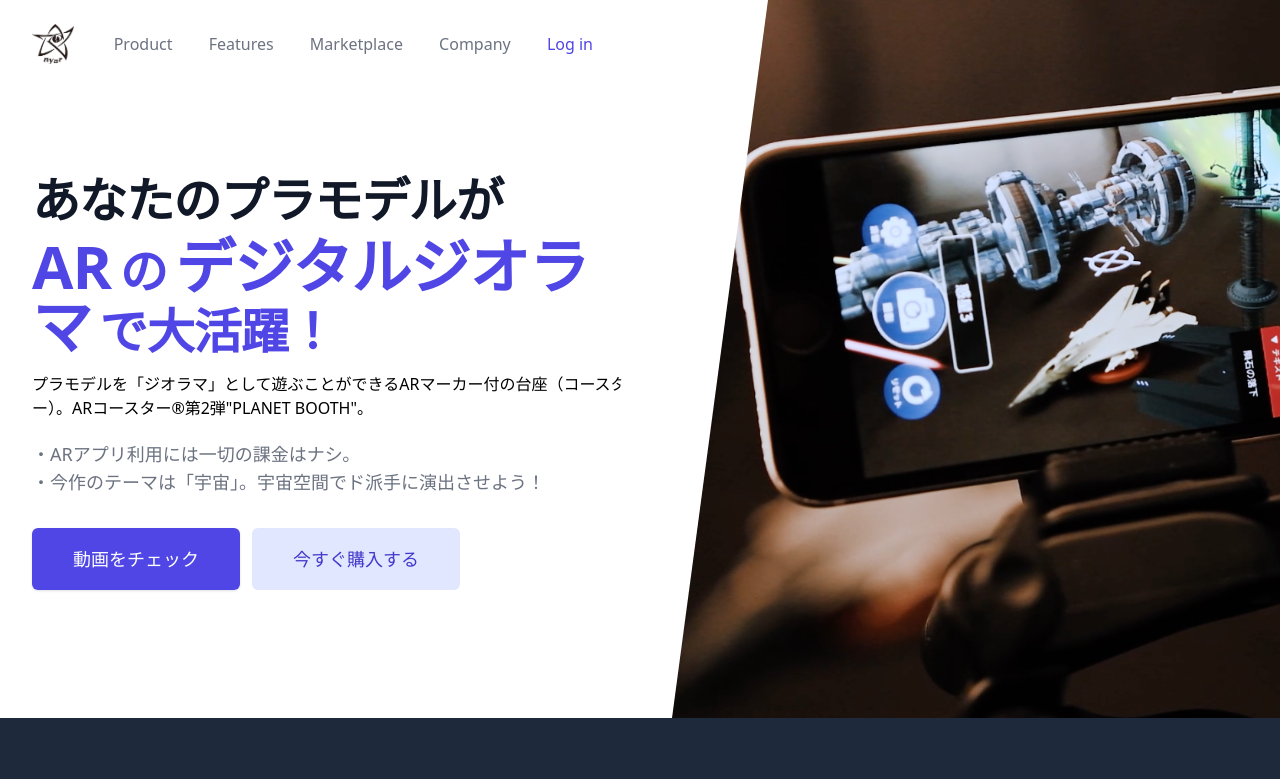
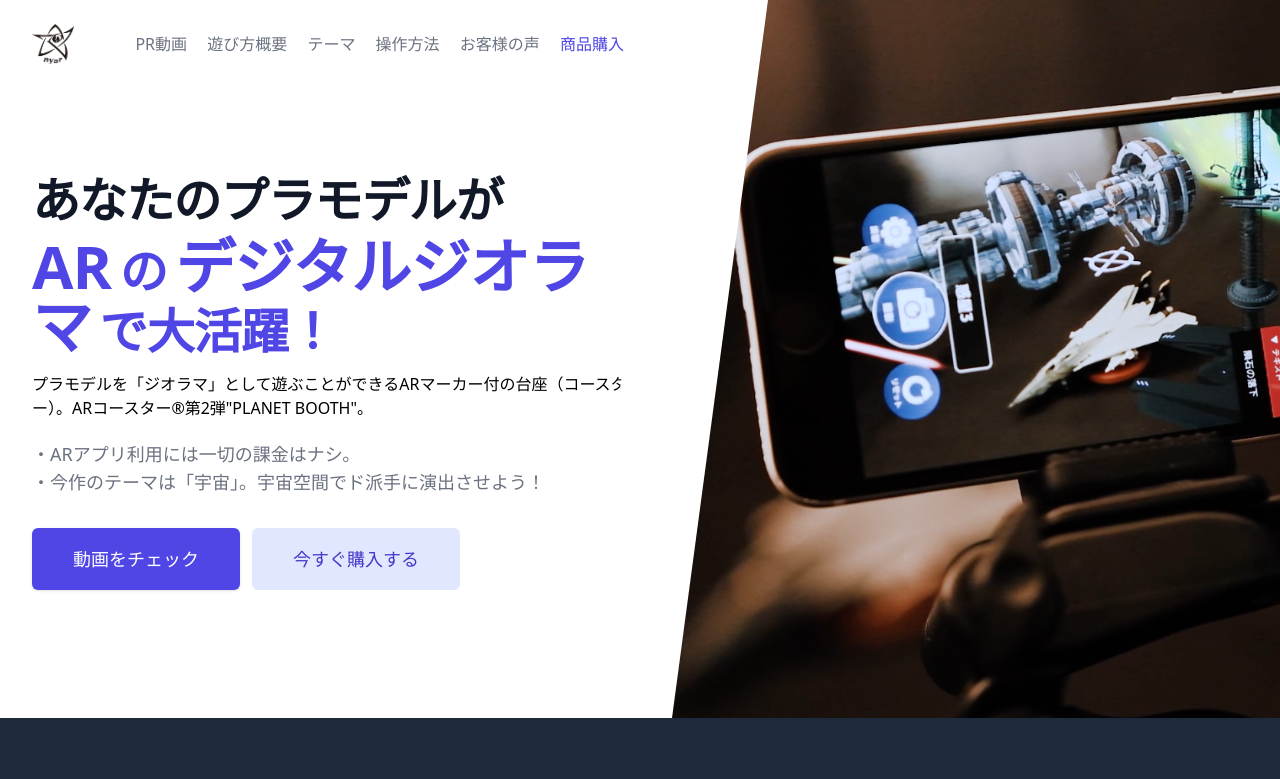
Before and after one commit to atsuyamaru/nyar-arcoaster-pb, a website: page index.html in a window 1280 px wide. Shown: the top 779 px of the page. Drawn offline with Linux system fonts and the light colour scheme.

Commit message:
add nav menu text and link

````diff
--- a/index.html
+++ b/index.html
@@ -30,7 +30,7 @@
             <div class="relative px-6 pt-6 lg:px-8">
               <!-- PC Global Nav & Logo -->
               <nav
-                class="relative flex items-center justify-between sm:h-10 lg:justify-start"
+                class="relative flex items-center justify-between sm:h-10 lg:justify-star"
                 aria-label="Global"
               >
                 <div
@@ -41,7 +41,7 @@
                   >
                     <!-- Header Logo -->
                     <a href="#">
-                      <span class="sr-only">Your Company</span>
+                      <span class="sr-only">ナイアーロゴ</span>
                       <img
                         alt="Your Company"
                         class="h-8 w-auto sm:h-10"
@@ -76,35 +76,42 @@
                     </div>
                   </div>
                 </div>
-                <div class="hidden md:ml-10 md:block md:space-x-8 md:pr-4">
+                <!-- PC Nav Menu: hidden mobile -->
+                <div class="hidden md:ml-10 md:block md:space-x-4 md:pr-4">
                   <a
-                    href="#"
+                    href="#movie-header"
                     class="font-medium text-gray-500 hover:text-gray-900"
-                    >Product</a
+                    >PR動画</a
                   >
 
                   <a
-                    href="#"
+                    href="#overview"
                     class="font-medium text-gray-500 hover:text-gray-900"
-                    >Features</a
+                    >遊び方概要</a
                   >
 
                   <a
-                    href="#"
+                    href="#theme"
                     class="font-medium text-gray-500 hover:text-gray-900"
-                    >Marketplace</a
+                    >テーマ</a
                   >
 
                   <a
-                    href="#"
+                    href="#usage"
                     class="font-medium text-gray-500 hover:text-gray-900"
-                    >Company</a
+                    >操作方法</a
+                  >
+
+                  <a
+                    href="#testimonials"
+                    class="font-medium text-gray-500 hover:text-gray-900"
+                    >お客様の声</a
                   >
 
                   <a
                     href="#"
                     class="font-medium text-indigo-600 hover:text-indigo-500"
-                    >Log in</a
+                    >商品購入</a
                   >
                 </div>
               </nav>
@@ -311,7 +318,7 @@
   }
   ```
 -->
-    <section class="bg-slate-200">
+    <section id="overview" class="bg-slate-200">
       <div
         class="mx-auto max-w-2xl py-24 px-4 sm:px-6 sm:py-32 lg:max-w-7xl lg:px-8"
       >
@@ -401,7 +408,7 @@
   }
   ```
 -->
-    <section class="bg-gray-800 text-gray-100">
+    <section id="theme" class="bg-gray-800 text-gray-100">
       <div class="mx-auto max-w-2xl py-24 px-4 sm:px-6 lg:max-w-7xl lg:px-8">
         <div class="max-w-3xl">
           <h2 id="features-heading" class="font-medium text-gray-500">
@@ -498,7 +505,7 @@
   }
   ```
 -->
-    <section class="bg-slate-200">
+    <section id="usage" class="bg-slate-200">
       <div class="mx-auto max-w-2xl py-24 px-4 sm:px-6 lg:max-w-7xl lg:px-8">
         <div class="max-w-3xl">
           <h2 id="features-heading" class="font-medium text-gray-500">
@@ -614,7 +621,7 @@
   }
   ```
 -->
-    <section class="bg-gray-600 pt-16 lg:py-24">
+    <section id="testimonials" class="bg-gray-600 pt-16 lg:py-24">
       <div class="bg-indigo-800 pb-16 lg:relative lg:z-10 lg:pb-0">
         <div
           class="lg:mx-auto lg:grid lg:max-w-7xl lg:grid-cols-3 lg:gap-8 lg:px-8"
@@ -797,7 +804,7 @@
                       30代男性
                     </div>
                     <div class="text-base font-medium text-indigo-600">
-                      外資系企業勤務、妻と2人の子ども
+                      外資系企業勤務、妻と2人の子どもあり
                     </div>
                   </div>
                 </div>
````
Also changed, not shown: dist/output.css.
